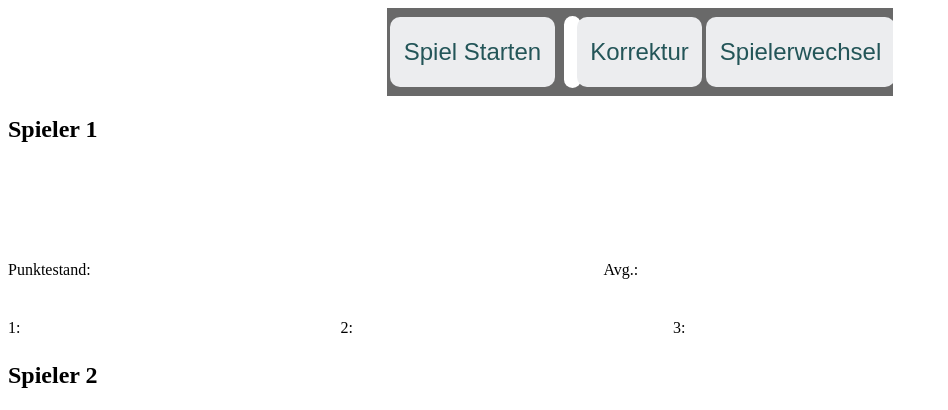
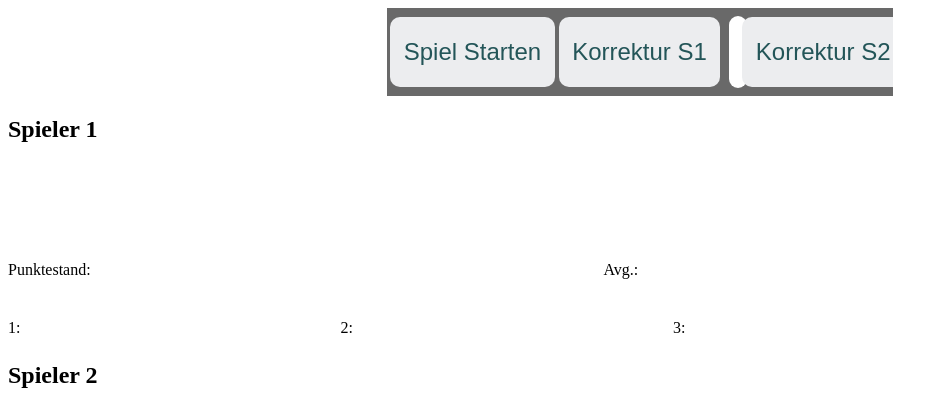
Before and after one commit to mgoetze06/dartdashboard, a Flask app: page / in a window 1280 px wide. Shown: the top 410 px of the page, without its empty margins (0-948 px from the left). Run offline with Flask 3, Linux system fonts and the light colour scheme; some libraries are stand-ins or nearby versions.

Commit message:
korrektur für beide spieler und spielerwechsel am button

```diff
--- a/nativeHTML/server.py
+++ b/nativeHTML/server.py
@@ -97,7 +97,7 @@ def LeseWurfliste(spieler,cursor=None,schließeUeberworfenEin=False):
     #    return outliste
 
 def WurflisteZuEinzelnenWürfen(wurfliste,ignoreSpielerwechsel):
-    global spieler
+    global spieler,database_path
     print("WurflisteZuEinzelnenWürfen: ")
     print(spieler)
     print(wurfliste)
@@ -112,8 +112,16 @@ def WurflisteZuEinzelnenWürfen(wurfliste,ignoreSpielerwechsel):
         print(wurfliste[-3:])
         if not ignoreSpielerwechsel:
             print("Spielerwechsel")
+            if len(wurfliste)>0:
+                connection = sqlite3.connect(database_path)
+                cursor = connection.cursor()
+                cursor.execute("select punkte from dartgame where spieler = '"+spieler+"'")
+                punktstand = cursor.fetchone()[0]
+                avg = round((501-punktstand)/len(wurfliste)*3,2)
+                emit('avg',{'avg': str(avg)}, broadcast=True)
+            if spieler == "Spieler1":
 
-            if spieler == "Spieler1":
+
                 emit('spieler_wechsel', {'spieler': 'Spieler2'}, broadcast=True)
             if spieler == "Spieler2":
                 emit('spieler_wechsel', {'spieler': 'Spieler1'}, broadcast=True)
@@ -138,6 +146,41 @@ def index():
 def handle_message(data):
     print('received message:')
     print(data["data"])
+
+@socketio.on('korrektur')
+def handle_korrektur(data):
+    global database_path
+    print('received message:')
+    print(data)
+    punktstand = data["data"]
+    spieler = data["currentSpieler"]
+    print(punktstand)
+    print("Korrektur für: ",spieler)
+    if punktstand != "" or punktstand != None:
+        connection = sqlite3.connect(database_path)
+        cursor = connection.cursor()
+        query = "UPDATE dartgame SET punkte =  " + str(punktstand)  + " WHERE spieler = '"+ spieler + "' ;"
+        print("neue Punktzahl: ",str(punktstand))
+        cursor.execute(query)
+        connection.commit()
+        #handle_spielerwechsel(null)
+        UpdateSpielstand()
+
+@socketio.on('fordereSpielerwechsel')
+def handle_spielerwechsel(data):
+    global spieler
+
+    print("manueller Spielerwechsel gefordert. Aktueller Spieler: ",spieler)
+
+    if spieler == "Spieler1":
+        spieler = "Spieler2"
+    else:
+        if spieler == "Spieler2":
+            spieler = "Spieler1"
+    emit('spieler_wechsel', {'spieler': spieler}, broadcast=True)
+    print("manueller Spielerwechsel gesendet: ",spieler)
+
+
 
 @socketio.on('ueberworfen')
 def handle_message(data):
@@ -295,10 +338,7 @@ def handle_message(data):
         wurfliste = stringToWrite.split(";")
 
     print("Wurfliste: ",wurfliste)
-    if len(wurfliste)>0:
 
-        avg = round((501-punktstand)/len(wurfliste)*3,2)
-        emit('avg',{'avg': str(avg)}, broadcast=True)
 
     WurflisteZuEinzelnenWürfen(wurfliste,False)
 
--- a/nativeHTML/templates/index.html
+++ b/nativeHTML/templates/index.html
@@ -69,6 +69,20 @@
       socket.emit('zurueck');
 
     }
+
+  function sendekorrektur(object,spielerkorrektur){
+    var confirmtext = "Korrektur " + object.value + " für " + spielerkorrektur + " durchführen?"
+    if (confirm(confirmtext) == true) {
+      socket.emit('korrektur', {data: object.value, currentSpieler: spielerkorrektur});
+    }
+
+  }
+
+function fordereSpielerwechsel(){
+  socket.emit('fordereSpielerwechsel', {data: "wechsel"});
+
+}
+
   function sendData(object){
     socket.emit('message', {data: 'I\'m connected!'});
 
@@ -227,9 +241,10 @@
     <table id="calcu" width="100%" style="background-color: dimgrey;">
       <tr>
         <td colspan="1"><input class="buttonNormal" value="Spiel Starten" type="button" onclick="sendBroadcast()"></td>
-        <td colspan="2"><input class="normalButton" style="width: 95%; background: white;color: black;"type="number" min="0" max="501" step="1" id="PunktEingabeFrei"></td>
-        <td colspan="1"><input class="buttonNormal" type="button" value="Korrektur" onclick="sendWurf(document.getElementById('PunktEingabeFrei'))"></td>
-        <td colspan="1"><input class="buttonNormal" type="button" value="Spielerwechsel" onclick="sendWurf(document.getElementById('PunktEingabeFrei'))"></td>
+        <td colspan="1"><input class="buttonNormal" type="button" value="Korrektur S1" onclick="sendekorrektur(document.getElementById('PunktEingabeFrei'),'Spieler1')"></td>
+        <td colspan="1"><input class="normalButton" style="width: 95%; background: white;color: black;"type="number" min="0" max="501" step="1" id="PunktEingabeFrei"></td>
+        <td colspan="1"><input class="buttonNormal" type="button" value="Korrektur S2" onclick="sendekorrektur(document.getElementById('PunktEingabeFrei'),'Spieler2')"></td>
+        <td colspan="1"><input class="buttonNormal" type="button" value="Spielerwechsel" onclick="fordereSpielerwechsel()"></td>
       </tr>
     </table>
   </div>
```
Also changed, not shown: nativeHTML/database/darts.db.
